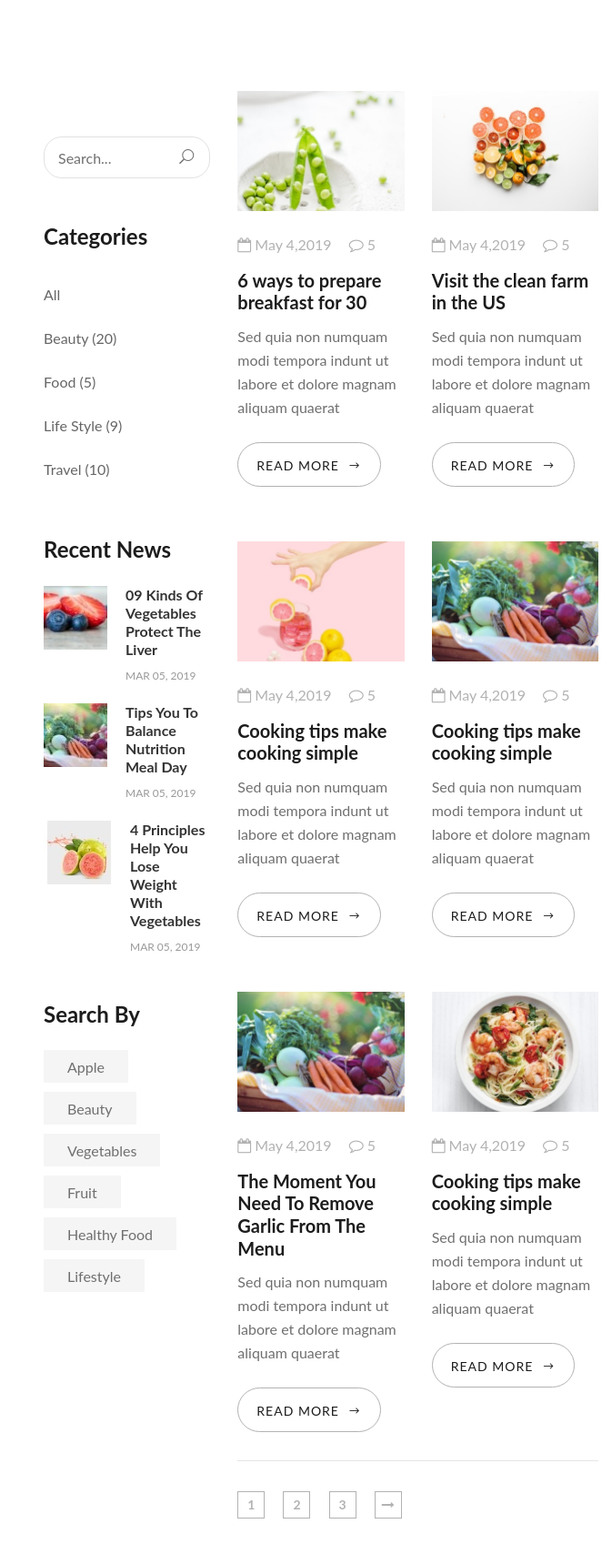
After one commit to nmnj222/stedisa, a CodeIgniter 4 app: the page made by stedisa/app/Views/Pages/blog.php in a window 1280 px wide. The commit adds this page. Shown: the top 1708 px of the page at 91% size, without its empty margins (607-1280 px from the left). Run offline with PHP 8.4 and a stand-in for CodeIgniter, Linux system fonts and the light colour scheme; the template is opened without the code that fills it, so the values that code supplies are empty; style sheets or scripts are compiled from the project's sources; some libraries are stand-ins or nearby versions.

Commit message:
Blog and Cart pages added

```diff
--- a/stedisa/app/Config/Routes.php
+++ b/stedisa/app/Config/Routes.php
@@ -8,3 +8,5 @@ use CodeIgniter\Router\RouteCollection;
 $routes->get('/', 'Home::index');
 $routes->get('contact', 'ContactController::index');
 $routes->get('login', 'LoginController::index');
+$routes->get('cart', 'ShopingCartController::index');
+$routes->get('blog', 'BlogController::index');
--- /dev/null
+++ b/stedisa/app/Views/Pages/blog.php
@@ -0,0 +1,230 @@
+
+<!DOCTYPE html>
+<html lang="zxx">
+
+<head>
+    <meta charset="UTF-8">
+    <meta name="description" content="Ogani Template">
+    <meta name="keywords" content="Ogani, unica, creative, html">
+    <meta name="viewport" content="width=device-width, initial-scale=1.0">
+    <meta http-equiv="X-UA-Compatible" content="ie=edge">
+    <title>Stedisa</title>
+
+    <!-- Google Font -->
+    <link href="https://fonts.googleapis.com/css2?family=Cairo:wght@200;300;400;600;900&display=swap" rel="stylesheet">
+
+    <!-- Css Styles -->
+    <link rel="stylesheet" href="css/bootstrap.min.css" type="text/css">
+    <link rel="stylesheet" href="css/font-awesome.min.css" type="text/css">
+    <link rel="stylesheet" href="css/elegant-icons.css" type="text/css">
+    <link rel="stylesheet" href="css/nice-select.css" type="text/css">
+    <link rel="stylesheet" href="css/jquery-ui.min.css" type="text/css">
+    <link rel="stylesheet" href="css/owl.carousel.min.css" type="text/css">
+    <link rel="stylesheet" href="css/slicknav.min.css" type="text/css">
+
+    <link rel="stylesheet" href="sass/style.css" type="text/css"> <!-- change sass to css in the end  -->
+    <link rel="stylesheet" href="style.css" type="text/css">
+</head>
+    <!-- Breadcrumb Section Begin -->
+    <section class="breadcrumb-section set-bg" data-setbg="img/breadcrumb.jpg">
+        <div class="container">
+            <div class="row">
+                <div class="col-lg-12 text-center">
+                    <div class="breadcrumb__text">
+                        <h2>Blog</h2>
+                        <div class="breadcrumb__option">
+                            <a href="./#">Početna</a>
+                            <span>Blog</span>
+                        </div>
+                    </div>
+                </div>
+            </div>
+        </div>
+    </section>
+    <!-- Breadcrumb Section End -->
+
+    <!-- Blog Section -->
+    <section class="blog spad">
+        <div class="container">
+            <div class="row">
+                <div class="col-lg-4 col-md-5">
+                    <div class="blog__sidebar">
+                        <div class="blog__sidebar__search">
+                            <form action="#">
+                                <input type="text" placeholder="Search...">
+                                <button type="submit"><span class="icon_search"></span></button>
+                            </form>
+                        </div>
+                        <div class="blog__sidebar__item">
+                            <h4>Categories</h4>
+                            <ul>
+                                <li><a href="#">All</a></li>
+                                <li><a href="#">Beauty (20)</a></li>
+                                <li><a href="#">Food (5)</a></li>
+                                <li><a href="#">Life Style (9)</a></li>
+                                <li><a href="#">Travel (10)</a></li>
+                            </ul>
+                        </div>
+                        <div class="blog__sidebar__item">
+                            <h4>Recent News</h4>
+                            <div class="blog__sidebar__recent">
+                                <a href="#" class="blog__sidebar__recent__item">
+                                    <div class="blog__sidebar__recent__item__pic">
+                                        <img src="img/blog/sidebar/sr-1.jpg" alt="">
+                                    </div>
+                                    <div class="blog__sidebar__recent__item__text">
+                                        <h6>09 Kinds Of Vegetables<br /> Protect The Liver</h6>
+                                        <span>MAR 05, 2019</span>
+                                    </div>
+                                </a>
+                                <a href="#" class="blog__sidebar__recent__item">
+                                    <div class="blog__sidebar__recent__item__pic">
+                                        <img src="img/blog/sidebar/sr-2.jpg" alt="">
+                                    </div>
+                                    <div class="blog__sidebar__recent__item__text">
+                                        <h6>Tips You To Balance<br /> Nutrition Meal Day</h6>
+                                        <span>MAR 05, 2019</span>
+                                    </div>
+                                </a>
+                                <a href="#" class="blog__sidebar__recent__item">
+                                    <div class="blog__sidebar__recent__item__pic">
+                                        <img src="img/blog/sidebar/sr-3.jpg" alt="">
+                                    </div>
+                                    <div class="blog__sidebar__recent__item__text">
+                                        <h6>4 Principles Help You Lose <br />Weight With Vegetables</h6>
+                                        <span>MAR 05, 2019</span>
+                                    </div>
+                                </a>
+                            </div>
+                        </div>
+                        <div class="blog__sidebar__item">
+                            <h4>Search By</h4>
+                            <div class="blog__sidebar__item__tags">
+                                <a href="#">Apple</a>
+                                <a href="#">Beauty</a>
+                                <a href="#">Vegetables</a>
+                                <a href="#">Fruit</a>
+                                <a href="#">Healthy Food</a>
+                                <a href="#">Lifestyle</a>
+                            </div>
+                        </div>
+                    </div>
+                </div>
+                <div class="col-lg-8 col-md-7">
+                    <div class="row">
+                        <div class="col-lg-6 col-md-6 col-sm-6">
+                            <div class="blog__item">
+                                <div class="blog__item__pic">
+                                    <img src="img/blog/blog-2.jpg" alt="">
+                                </div>
+                                <div class="blog__item__text">
+                                    <ul>
+                                        <li><i class="fa fa-calendar-o"></i> May 4,2019</li>
+                                        <li><i class="fa fa-comment-o"></i> 5</li>
+                                    </ul>
+                                    <h5><a href="#">6 ways to prepare breakfast for 30</a></h5>
+                                    <p>Sed quia non numquam modi tempora indunt ut labore et dolore magnam aliquam
+                                        quaerat </p>
+                                    <a href="#" class="blog__btn">READ MORE <span class="arrow_right"></span></a>
+                                </div>
+                            </div>
+                        </div>
+                        <div class="col-lg-6 col-md-6 col-sm-6">
+                            <div class="blog__item">
+                                <div class="blog__item__pic">
+                                    <img src="img/blog/blog-3.jpg" alt="">
+                                </div>
+                                <div class="blog__item__text">
+                                    <ul>
+                                        <li><i class="fa fa-calendar-o"></i> May 4,2019</li>
+                                        <li><i class="fa fa-comment-o"></i> 5</li>
+                                    </ul>
+                                    <h5><a href="#">Visit the clean farm in the US</a></h5>
+                                    <p>Sed quia non numquam modi tempora indunt ut labore et dolore magnam aliquam
+                                        quaerat </p>
+                                    <a href="#" class="blog__btn">READ MORE <span class="arrow_right"></span></a>
+                                </div>
+                            </div>
+                        </div>
+                        <div class="col-lg-6 col-md-6 col-sm-6">
+                            <div class="blog__item">
+                                <div class="blog__item__pic">
+                                    <img src="img/blog/blog-1.jpg" alt="">
+                                </div>
+                                <div class="blog__item__text">
+                                    <ul>
+                                        <li><i class="fa fa-calendar-o"></i> May 4,2019</li>
+                                        <li><i class="fa fa-comment-o"></i> 5</li>
+                                    </ul>
+                                    <h5><a href="#">Cooking tips make cooking simple</a></h5>
+                                    <p>Sed quia non numquam modi tempora indunt ut labore et dolore magnam aliquam
+                                        quaerat </p>
+                                    <a href="#" class="blog__btn">READ MORE <span class="arrow_right"></span></a>
+                                </div>
+                            </div>
+                        </div>
+                        <div class="col-lg-6 col-md-6 col-sm-6">
+                            <div class="blog__item">
+                                <div class="blog__item__pic">
+                                    <img src="img/blog/blog-4.jpg" alt="">
+                                </div>
+                                <div class="blog__item__text">
+                                    <ul>
+                                        <li><i class="fa fa-calendar-o"></i> May 4,2019</li>
+                                        <li><i class="fa fa-comment-o"></i> 5</li>
+                                    </ul>
+                                    <h5><a href="#">Cooking tips make cooking simple</a></h5>
+                                    <p>Sed quia non numquam modi tempora indunt ut labore et dolore magnam aliquam
+                                        quaerat </p>
+                                    <a href="#" class="blog__btn">READ MORE <span class="arrow_right"></span></a>
+                                </div>
+                            </div>
+                        </div>
+                        <div class="col-lg-6 col-md-6 col-sm-6">
+                            <div class="blog__item">
+                                <div class="blog__item__pic">
+                                    <img src="img/blog/blog-4.jpg" alt="">
+                                </div>
+                                <div class="blog__item__text">
+                                    <ul>
+                                        <li><i class="fa fa-calendar-o"></i> May 4,2019</li>
+                                        <li><i class="fa fa-comment-o"></i> 5</li>
+                                    </ul>
+                                    <h5><a href="#">The Moment You Need To Remove Garlic From The Menu</a></h5>
+                                    <p>Sed quia non numquam modi tempora indunt ut labore et dolore magnam aliquam
+                                        quaerat </p>
+                                    <a href="#" class="blog__btn">READ MORE <span class="arrow_right"></span></a>
+                                </div>
+                            </div>
+                        </div>
+                        <div class="col-lg-6 col-md-6 col-sm-6">
+                            <div class="blog__item">
+                                <div class="blog__item__pic">
+                                    <img src="img/blog/blog-6.jpg" alt="">
+                                </div>
+                                <div class="blog__item__text">
+                                    <ul>
+                                        <li><i class="fa fa-calendar-o"></i> May 4,2019</li>
+                                        <li><i class="fa fa-comment-o"></i> 5</li>
+                                    </ul>
+                                    <h5><a href="#">Cooking tips make cooking simple</a></h5>
+                                    <p>Sed quia non numquam modi tempora indunt ut labore et dolore magnam aliquam
+                                        quaerat </p>
+                                    <a href="#" class="blog__btn">READ MORE <span class="arrow_right"></span></a>
+                                </div>
+                            </div>
+                        </div>
+                        <div class="col-lg-12">
+                            <div class="product__pagination blog__pagination">
+                                <a href="#">1</a>
+                                <a href="#">2</a>
+                                <a href="#">3</a>
+                                <a href="#"><i class="fa fa-long-arrow-right"></i></a>
+                            </div>
+                        </div>
+                    </div>
+                </div>
+            </div>
+        </div>
+    </section>
+    <!-- Blog Section END -->
--- a/stedisa/app/Views/Templates/header.php
+++ b/stedisa/app/Views/Templates/header.php
@@ -119,7 +119,7 @@
                 <div class="col-lg-6">
                     <nav class="header__menu">
                         <ul>
-                            <li class="active"><a href="./index.html">Početna</a></li>
+                            <li class="active"><a href="./#">Početna</a></li>
 
                             <li><a href="#">Pages</a>
                                 <ul class="header__menu__dropdown">
@@ -129,7 +129,7 @@
                                     <li><a href="./blog-details.html">Blog Details</a></li>
                                 </ul>
                             </li>
-                            <li><a href="./blog.html">Blog</a></li>
+                            <li><a href="./blog">Blog</a></li>
                             <li><a href="./contact">Kontakt</a></li>
                             <li><a href="./blog.html">O nama</a></li>
                         </ul>
@@ -139,7 +139,7 @@
                     <div class="header__cart">
                         <ul>
                             <li><a href="#"><i class="fa fa-heart"></i> <span>1</span></a></li>
-                            <li><a href="#"><i class="fa fa-shopping-bag"></i> <span>3</span></a></li>
+                            <li><a href="./cart"><i class="fa fa-shopping-bag"></i> <span>3</span></a></li>
                         </ul>
                         <div class="header__cart__price"><span>$10.00</span></div>
                     </div>
```
Also changed, not shown: stedisa/app/Controllers/BlogController.php (added, +11 -0 lines), stedisa/app/Controllers/ShopingCartController.php (added, +11 -0 lines), stedisa/app/Views/Pages/shoping-cart.php (added, +176 -0 lines).
